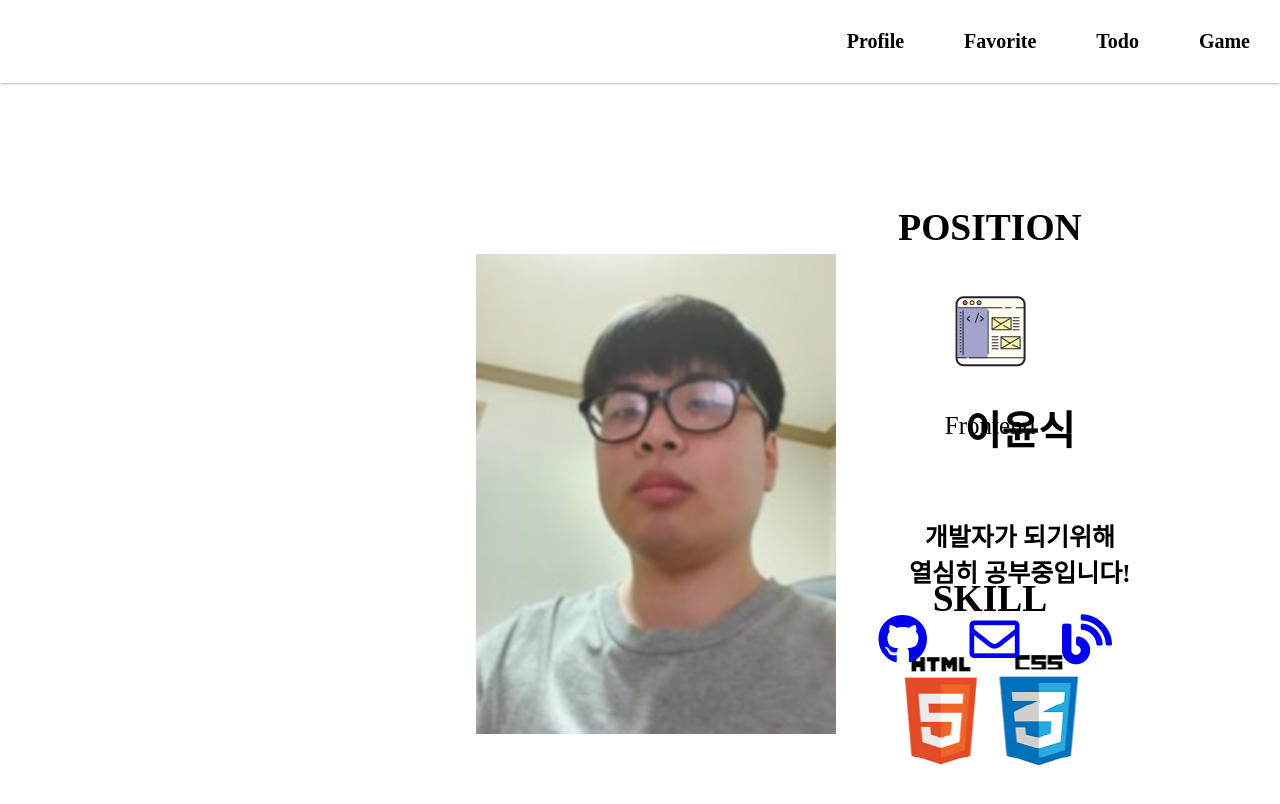
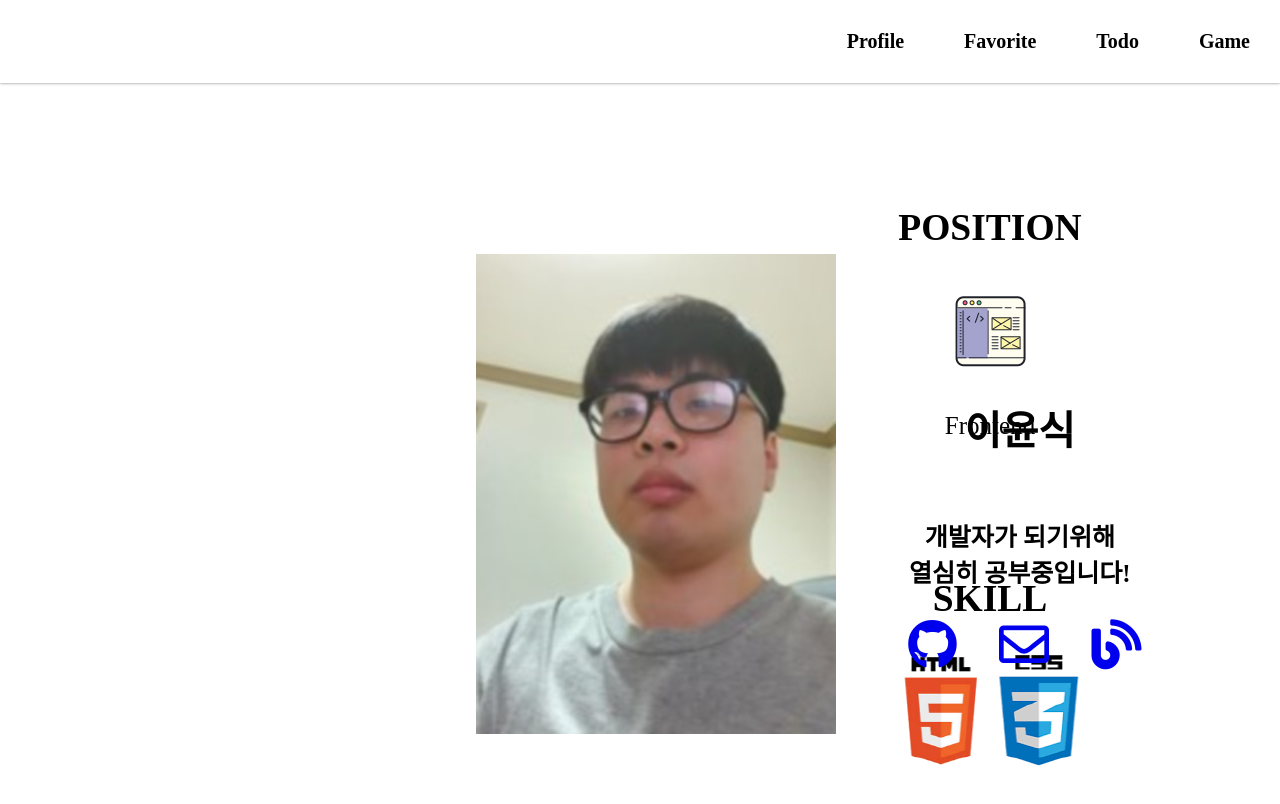
Before and after one commit to dark2356/html-css, a plain HTML site: page index.html in a window 1280 px wide. Shown: the top 804 px of the page. Drawn offline with Linux system fonts and the light colour scheme.

Commit message:
Add files via upload

```diff
--- a/style.css
+++ b/style.css
@@ -1,4 +1,3 @@
-
 
 .nav{
     position: fixed;
@@ -48,9 +47,9 @@ main{
 }
 
 .banner{
-    position: relative;
-    right: 340px;
-    top: 140px;
+    position: absolute;
+    right: 65px;
+    top: 350px;
     margin-top: 4%;
     font-size: 50px;
     z-index: 99;
```
Also changed, not shown: index.html (line endings or trailing spaces).
